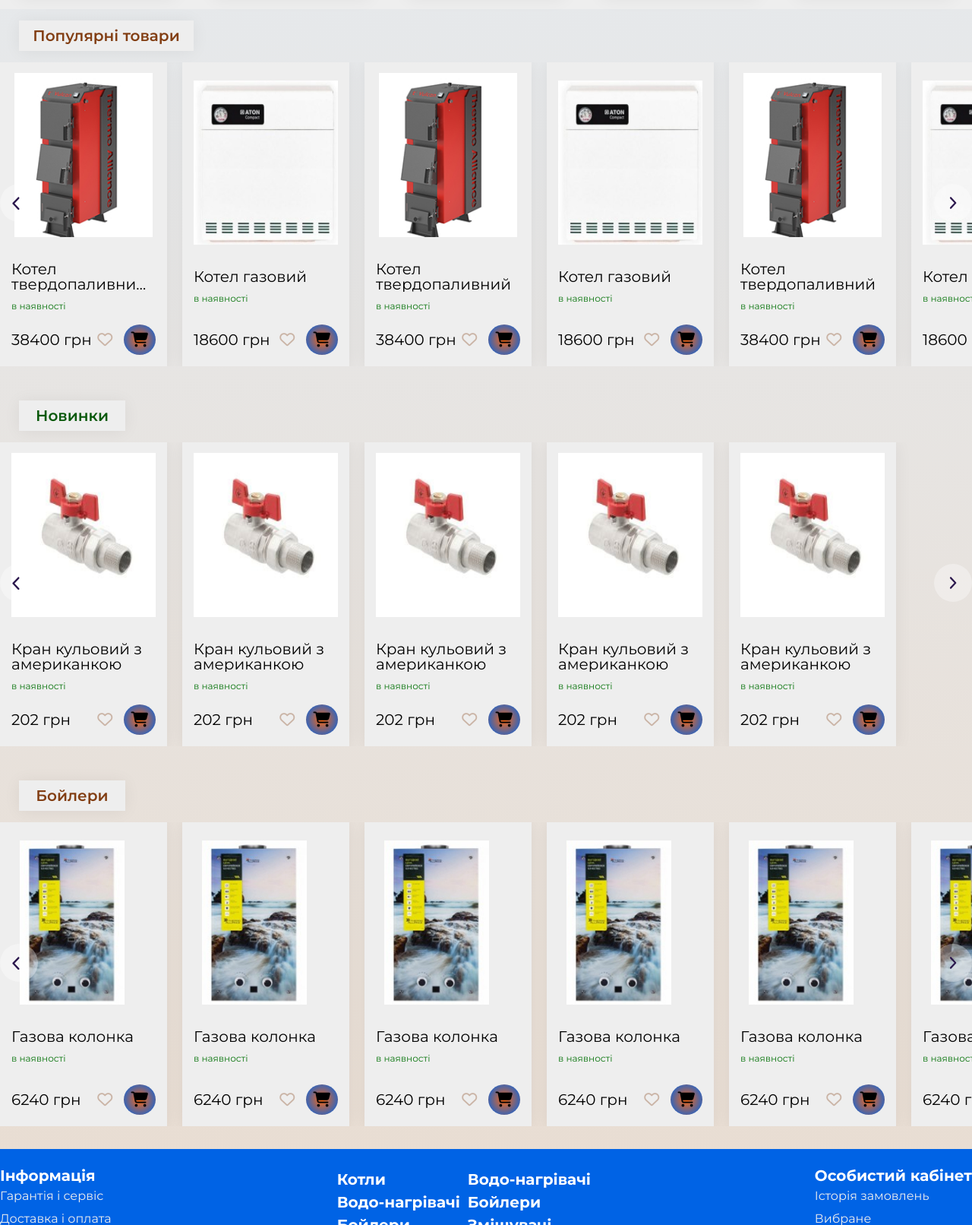
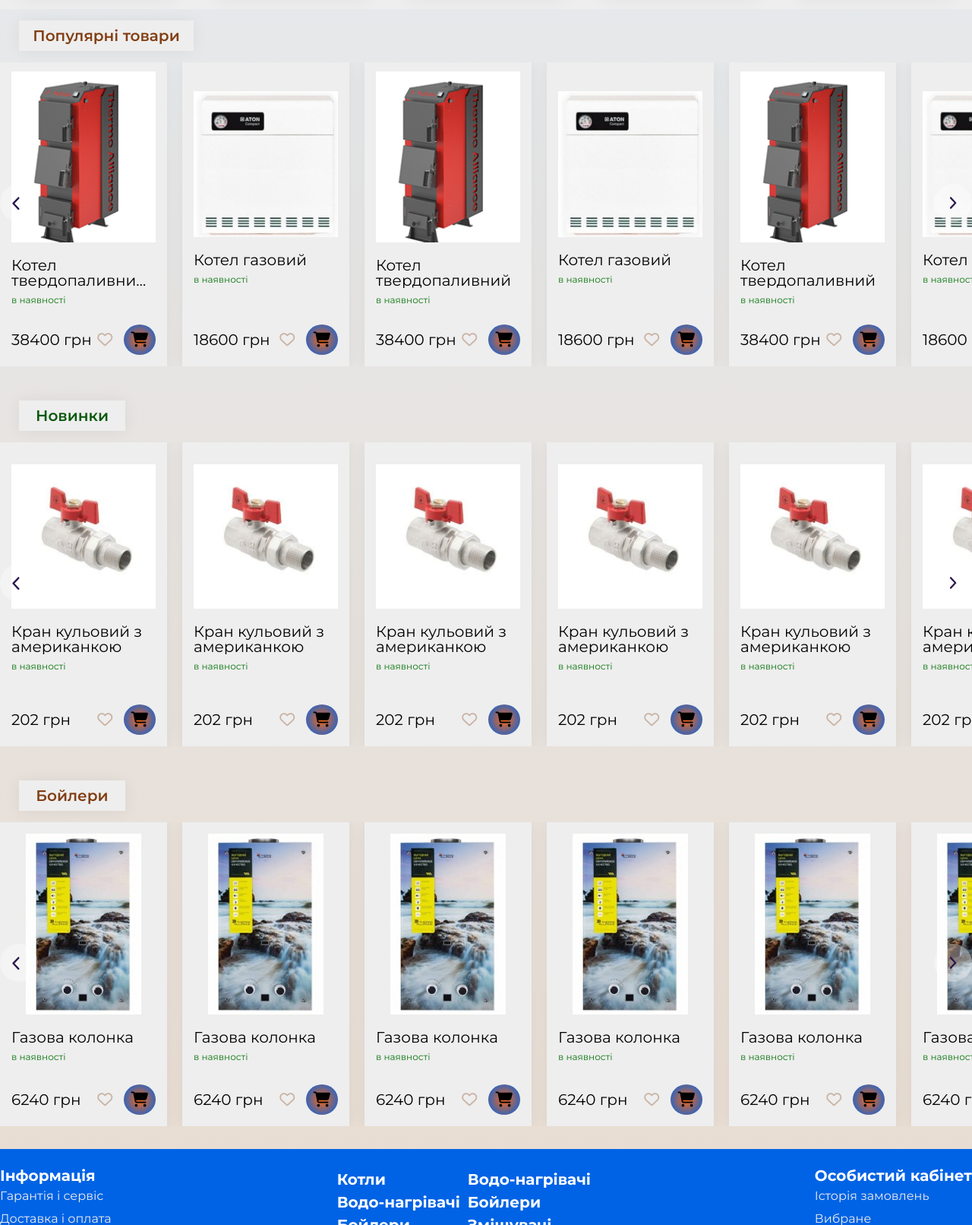
Before and after one commit to Masia0124/TeploMmarket, a plain HTML site: page index.html in a window 1280 px wide. Shown: the part 1281-2893 px from the top of the page at 76% size. Drawn offline with nearby package versions, Linux system fonts and the light colour scheme.

Commit message:
bag fixed

```diff
--- a/css/teplomarket.css
+++ b/css/teplomarket.css
@@ -539,11 +539,17 @@ a:hover {
 
 .cart_img {
     display: flex;
-    height: 240px;
+    height: auto;
+    width: auto;
+
 }
 
-.cart_img>img {
-    height: 90%;
+.cart_img a {
+    margin: auto;
+}
+
+.cart_img img {
+    height: auto;
     margin: auto;
 }
 
@@ -557,21 +563,28 @@ a:hover {
     height: 330px;
 }
 
+.cart_item h6 {
+    float: left;
+    padding: 20px 0 0px 0;
 
-.cart_item h6 {
-    font-size: 20px;
-    padding: 20px 0 0px 0;
+}
+
+.cart_item h6>a {
     display: -webkit-box;
     -webkit-line-clamp: 2;
     -webkit-box-orient: vertical;
     overflow: hidden;
+    text-decoration: none;
+    color: inherit;
+    font-size: 20px;
     margin-bottom: 10px;
+    color: inherit;
 }
 
 .cart_item>div>div:nth-child(1) span {
     color: #0D7711;
     font-size: 12px;
-    margin-top: 20px;
+    float: left;
 }
 
 .sum {
@@ -854,7 +867,9 @@ footer hr {
     margin-bottom: 20px;
 }
 
-
+.cart_item>div:first-child {
+    justify-content: center;
+}
 
 
 
@@ -1244,9 +1259,17 @@ footer hr {
         margin-top: 20px;
         display: flex;
     }
-        .categori_div {
-            justify-content: center;
-        }
+
+    .categori_div {
+        justify-content: center;
+    }
+
+    .cart_img {
+    aspect-ratio: 1 / 1;
+    overflow: hidden;
+    align-items: center;
+    justify-content: center;
+}
 }
 
 
--- a/index.html
+++ b/index.html
@@ -231,9 +231,10 @@
                     <div class="d-flex">
                         <div>
                             <div class="cart_img">
-                                <img src="img/494a5089048e3d5b9ac0b375d3b05e3e 1.jpg" alt="">
+                                <a href=""><img src="img/494a5089048e3d5b9ac0b375d3b05e3e 1.jpg" alt=""></a>
+
                             </div>
-                            <h6>Котел твердопаливний Котел твердопаливний Котел твердопаливний</h6>
+                            <h6><a href="">Котел твердопаливний Котел твердопаливний Котел твердопаливний</a></h6>
                             <span> в наявності </span>
                         </div>
                     </div>
@@ -251,9 +252,12 @@
                     <div class="d-flex">
                         <div>
                             <div class="cart_img">
+                                <a href="">
                                     <img src="img/7b7680f52bbfcaa4001f1b3371ce7ea4 1.jpg" alt="">
+                                </a>
+
                             </div>
-                            <h6>Котел газовий</h6>
+                            <h6><a href="">Котел газовий</a></h6>
                             <span>в наявності</span>
                         </div>
 
@@ -267,93 +271,15 @@
                         </div>
                     </div>
                 </div>
+
                 <div class="cart_item">
                     <div class="d-flex">
                         <div>
                             <div class="cart_img">
-                                <img src="img/494a5089048e3d5b9ac0b375d3b05e3e 1.jpg" alt="">
-                            </div>
-                            <h6>Котел твердопаливний</h6>
-                            <span> в наявності </span>
-                        </div>
-                    </div>
-
-                    <div class="d-flex sum">
-                        <span>38400 грн</span>
-                        <div>
-                            <i class="heart fa-regular fa-heart"></i>
-                            <i class="cart-shopping fa-solid fa-cart-shopping"></i>
-                        </div>
-                    </div>
+                                <a href=""><img src="img/494a5089048e3d5b9ac0b375d3b05e3e 1.jpg" alt=""></a>
 
                             </div>
-                <div class="cart_item">
-                    <div class="d-flex">
-                        <div>
-                            <div class="cart_img">
-                                <img src="img/7b7680f52bbfcaa4001f1b3371ce7ea4 1.jpg" alt="">
-                            </div>
-                            <h6>Котел газовий</h6>
-                            <span>в наявності</span>
-                        </div>
-
-
-                    </div>
-                    <div class="d-flex sum">
-                        <span>18600 грн</span>
-                        <div>
-                            <i class="heart fa-regular fa-heart"></i>
-                            <i class="cart-shopping fa-solid fa-cart-shopping"></i>
-                        </div>
-                    </div>
-                </div>
-                <div class="cart_item">
-                    <div class="d-flex">
-                        <div>
-                            <div class="cart_img">
-                                <img src="img/494a5089048e3d5b9ac0b375d3b05e3e 1.jpg" alt="">
-                            </div>
-                            <h6>Котел твердопаливний</h6>
-                            <span> в наявності </span>
-                        </div>
-                    </div>
-
-                    <div class="d-flex sum">
-                        <span>38400 грн</span>
-                        <div>
-                            <i class="heart fa-regular fa-heart"></i>
-                            <i class="cart-shopping fa-solid fa-cart-shopping"></i>
-                        </div>
-                    </div>
-
-                </div>
-                <div class="cart_item">
-                    <div class="d-flex">
-                        <div>
-                            <div class="cart_img">
-                                <img src="img/7b7680f52bbfcaa4001f1b3371ce7ea4 1.jpg" alt="">
-                            </div>
-                            <h6>Котел газовий</h6>
-                            <span>в наявності</span>
-                        </div>
-
-
-                    </div>
-                    <div class="d-flex sum">
-                        <span>18600 грн</span>
-                        <div>
-                            <i class="heart fa-regular fa-heart"></i>
-                            <i class="cart-shopping fa-solid fa-cart-shopping"></i>
-                        </div>
-                    </div>
-                </div>
-                <div class="cart_item">
-                    <div class="d-flex">
-                        <div>
-                            <div class="cart_img">
-                                <img src="img/494a5089048e3d5b9ac0b375d3b05e3e 1.jpg" alt="">
-                            </div>
-                            <h6>Котел твердопаливний Котел твердопаливний Котел твердопаливний</h6>
+                            <h6><a href="">Котел твердопаливний</a></h6>
                             <span> в наявності </span>
                         </div>
                     </div>
@@ -372,9 +298,12 @@
                     <div class="d-flex">
                         <div>
                             <div class="cart_img">
+                                <a href="">
                                     <img src="img/7b7680f52bbfcaa4001f1b3371ce7ea4 1.jpg" alt="">
+                                </a>
+
                             </div>
-                            <h6>Котел газовий</h6>
+                            <h6><a href="">Котел газовий</a></h6>
                             <span>в наявності</span>
                         </div>
 
@@ -393,9 +322,34 @@
                     <div class="d-flex">
                         <div>
                             <div class="cart_img">
+                                <a href=""><img src="img/494a5089048e3d5b9ac0b375d3b05e3e 1.jpg" alt=""></a>
+
+                            </div>
+                            <h6><a href="">Котел твердопаливний</a></h6>
+                            <span> в наявності </span>
+                        </div>
+                    </div>
+
+                    <div class="d-flex sum">
+                        <span>38400 грн</span>
+                        <div>
+                            <i class="heart fa-regular fa-heart"></i>
+                            <i class="cart-shopping fa-solid fa-cart-shopping"></i>
+                        </div>
+                    </div>
+
+                </div>
+
+                <div class="cart_item">
+                    <div class="d-flex">
+                        <div>
+                            <div class="cart_img">
+                                <a href="">
                                     <img src="img/7b7680f52bbfcaa4001f1b3371ce7ea4 1.jpg" alt="">
+                                </a>
+
                             </div>
-                            <h6>Котел газовий</h6>
+                            <h6><a href="">Котел газовий</a></h6>
                             <span>в наявності</span>
                         </div>
 
@@ -409,28 +363,6 @@
                         </div>
                     </div>
                 </div>
-
-                <div class="cart_item">
-                    <div class="d-flex">
-                        <div>
-                            <div class="cart_img">
-                                <img src="img/7b7680f52bbfcaa4001f1b3371ce7ea4 1.jpg" alt="">
-                            </div>
-                            <h6>Котел газовий</h6>
-                            <span>в наявності</span>
-                        </div>
-
-
-                    </div>
-                    <div class="d-flex sum">
-                        <span>18600 грн</span>
-                        <div>
-                            <i class="heart fa-regular fa-heart"></i>
-                            <i class="cart-shopping fa-solid fa-cart-shopping"></i>
-                        </div>
-                    </div>
-                </div>
-
             </div>
         </section>
 
@@ -441,9 +373,12 @@
                     <div class="d-flex">
                         <div>
                             <div class="cart_img">
+                                <a href="">
                                     <img src="img/39fa45e1573a973bdf15cf16a2d7bc6d-200x200 1.jpg" alt="">
+                                </a>
+
                             </div>
-                            <h6>Кран кульовий з американкою</h6>
+                            <h6><a href="">Кран кульовий з американкою</a></h6>
                             <span> в наявності </span>
                         </div>
                     </div>
@@ -461,9 +396,36 @@
                     <div class="d-flex">
                         <div>
                             <div class="cart_img">
+                                <a href="">
                                     <img src="img/39fa45e1573a973bdf15cf16a2d7bc6d-200x200 1.jpg" alt="">
+                                </a>
+
                             </div>
-                            <h6>Кран кульовий з американкою</h6>
+                            <h6><a href="">Кран кульовий з американкою</a></h6>
+                            <span> в наявності </span>
+                        </div>
+                    </div>
+
+                    <div class="d-flex sum">
+                        <span>202 грн</span>
+                        <div>
+                            <i class="heart fa-regular fa-heart"></i>
+                            <i class="cart-shopping fa-solid fa-cart-shopping"></i>
+                        </div>
+                    </div>
+
+                </div>
+
+                <div class="cart_item">
+                    <div class="d-flex">
+                        <div>
+                            <div class="cart_img">
+                                <a href="">
+                                    <img src="img/39fa45e1573a973bdf15cf16a2d7bc6d-200x200 1.jpg" alt="">
+                                </a>
+
+                            </div>
+                            <h6><a href="">Кран кульовий з американкою</a></h6>
                             <span> в наявності </span>
                         </div>
                     </div>
@@ -481,9 +443,12 @@
                     <div class="d-flex">
                         <div>
                             <div class="cart_img">
+                                <a href="">
                                     <img src="img/39fa45e1573a973bdf15cf16a2d7bc6d-200x200 1.jpg" alt="">
+                                </a>
+
                             </div>
-                            <h6>Кран кульовий з американкою</h6>
+                            <h6><a href="">Кран кульовий з американкою</a></h6>
                             <span> в наявності </span>
                         </div>
                     </div>
@@ -501,9 +466,12 @@
                     <div class="d-flex">
                         <div>
                             <div class="cart_img">
+                                <a href="">
                                     <img src="img/39fa45e1573a973bdf15cf16a2d7bc6d-200x200 1.jpg" alt="">
+                                </a>
+
                             </div>
-                            <h6>Кран кульовий з американкою</h6>
+                            <h6><a href="">Кран кульовий з американкою</a></h6>
                             <span> в наявності </span>
                         </div>
                     </div>
@@ -521,9 +489,12 @@
                     <div class="d-flex">
                         <div>
                             <div class="cart_img">
+                                <a href="">
                                     <img src="img/39fa45e1573a973bdf15cf16a2d7bc6d-200x200 1.jpg" alt="">
+                                </a>
+
                             </div>
-                            <h6>Кран кульовий з американкою</h6>
+                            <h6><a href="">Кран кульовий з американкою</a></h6>
                             <span> в наявності </span>
                         </div>
                     </div>
@@ -553,9 +524,12 @@
                     <div class="d-flex">
                         <div>
                             <div class="cart_img">
+                                <a href="">
                                     <img src="img/Бойлер01.jpg" alt="">
+                                </a>
+
                             </div>
-                            <h6>Газова колонка</h6>
+                            <h6><a href="">Газова колонка</a></h6>
                             <span> в наявності </span>
                         </div>
                     </div>
@@ -573,9 +547,12 @@
                     <div class="d-flex">
                         <div>
                             <div class="cart_img">
+                                <a href="">
                                     <img src="img/Бойлер01.jpg" alt="">
+                                </a>
+
                             </div>
-                            <h6>Газова колонка</h6>
+                            <h6><a href="">Газова колонка</a></h6>
                             <span> в наявності </span>
                         </div>
                     </div>
@@ -593,9 +570,12 @@
                     <div class="d-flex">
                         <div>
                             <div class="cart_img">
+                                <a href="">
                                     <img src="img/Бойлер01.jpg" alt="">
+                                </a>
+
                             </div>
-                            <h6>Газова колонка</h6>
+                            <h6><a href="">Газова колонка</a></h6>
                             <span> в наявності </span>
                         </div>
                     </div>
@@ -613,9 +593,12 @@
                     <div class="d-flex">
                         <div>
                             <div class="cart_img">
+                                <a href="">
                                     <img src="img/Бойлер01.jpg" alt="">
+                                </a>
+
                             </div>
-                            <h6>Газова колонка</h6>
+                            <h6><a href="">Газова колонка</a></h6>
                             <span> в наявності </span>
                         </div>
                     </div>
@@ -633,9 +616,12 @@
                     <div class="d-flex">
                         <div>
                             <div class="cart_img">
+                                <a href="">
                                     <img src="img/Бойлер01.jpg" alt="">
+                                </a>
+
                             </div>
-                            <h6>Газова колонка</h6>
+                            <h6><a href="">Газова колонка</a></h6>
                             <span> в наявності </span>
                         </div>
                     </div>
@@ -653,9 +639,12 @@
                     <div class="d-flex">
                         <div>
                             <div class="cart_img">
+                                <a href="">
                                     <img src="img/Бойлер01.jpg" alt="">
+                                </a>
+
                             </div>
-                            <h6>Газова колонка</h6>
+                            <h6><a href="">Газова колонка</a></h6>
                             <span> в наявності </span>
                         </div>
                     </div>
```
Also changed, not shown: categori_items.html (+28 -29 lines). Lines whose indentation alone changed are shown as unchanged.
